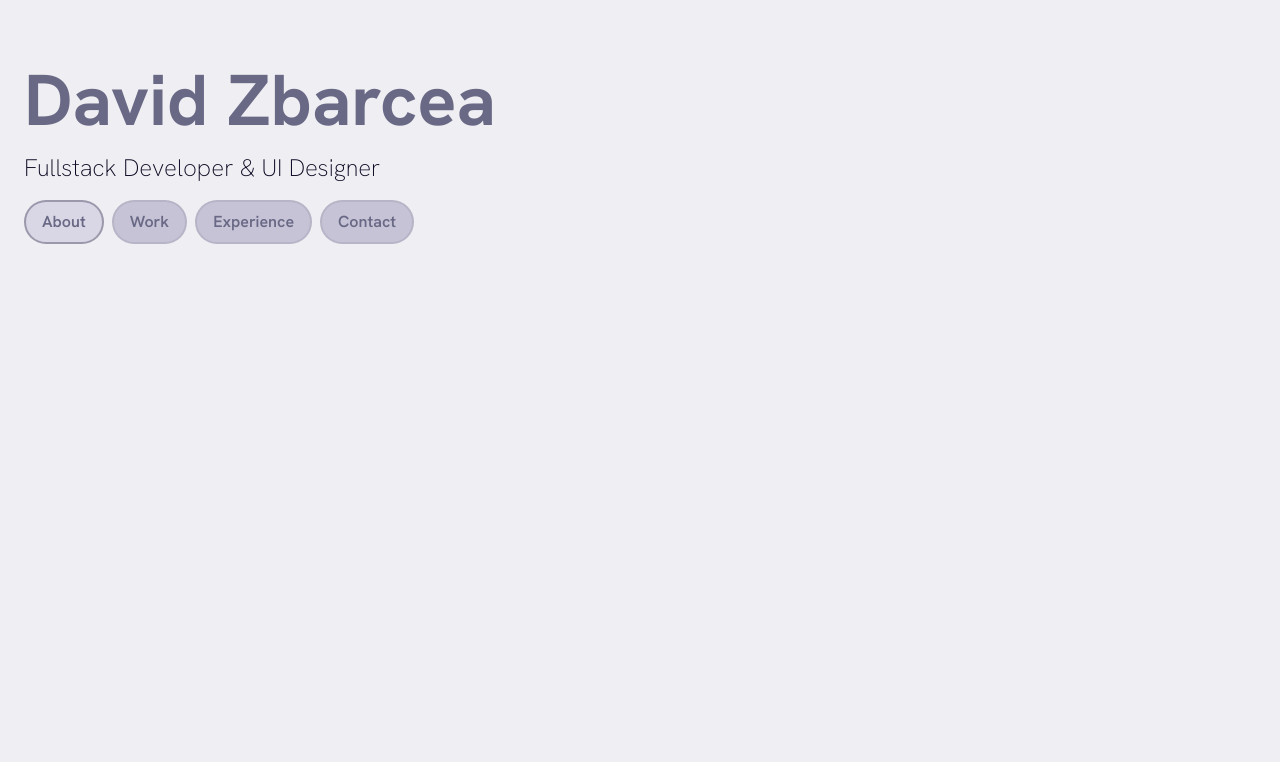
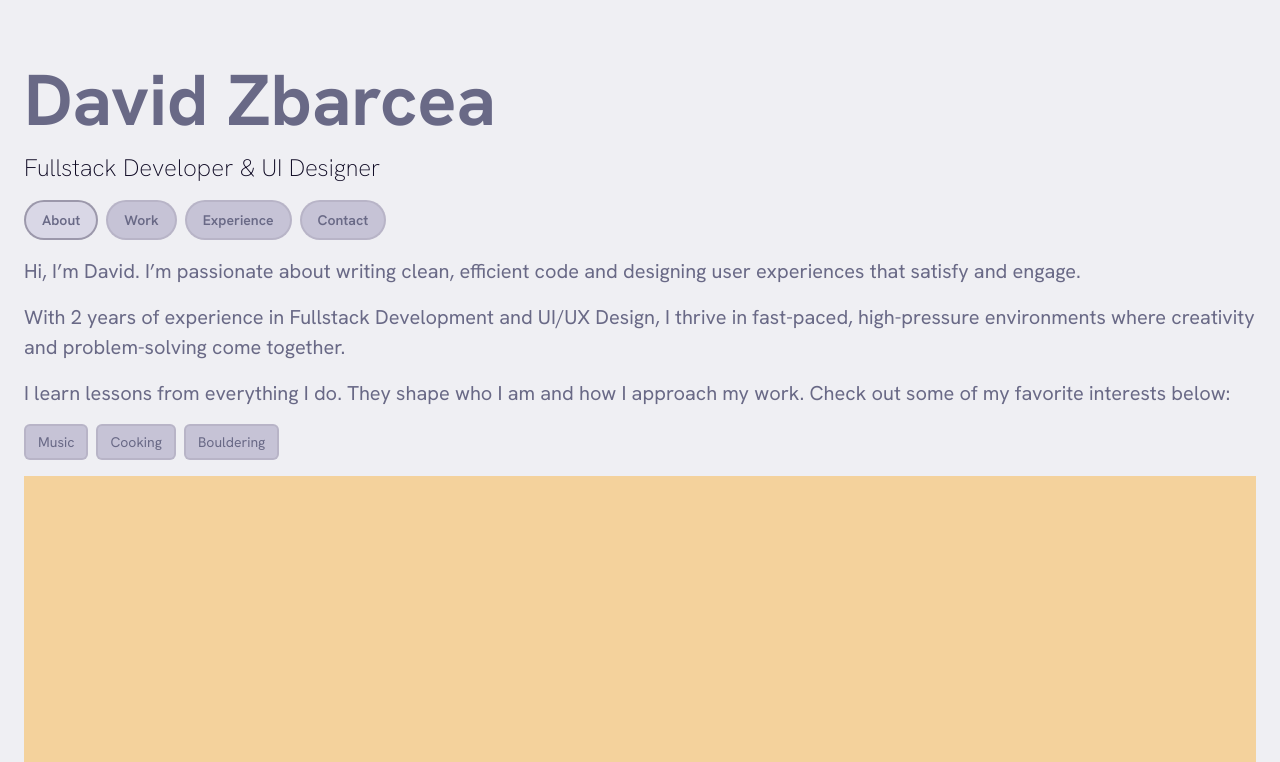
Before and after one commit to dzbarcea/portfolio, a Next.js app: page / in a window 1280 px wide. Shown: the top 762 px of the page. Built offline with nearby package versions, Linux system fonts and the light colour scheme.

Commit message:
styled navbar and most of about page (toggle buttons not working properly)

```diff
--- /dev/null
+++ b/src/components/ImageController/ImageController.tsx
@@ -0,0 +1,52 @@
+import {useState} from 'react';
+import ToggleButton from '@/components/ToggleButton/ToggleButton';
+
+const images = [
+    {
+        text: 'Music',
+        alt: 'Music img',
+        src: 'music.jpg'
+    },
+    {
+        text: 'Cooking',
+        alt: 'Music img',
+        src: 'music.jpg'
+    },
+    {
+        text: 'Bouldering',
+        alt: 'Music img',
+        src: 'music.jpg'
+    },
+];
+
+const ImageController = () => {
+    const [activeIndex, setActiveIndex] = useState<number | undefined>(undefined);
+    const defaultImgPath = '/cat-image.png';
+    const defaultImgAlt = 'Cat Image';
+
+    const resetActiveIndex = () => {
+        setActiveIndex(undefined);
+    }
+
+    return (
+        <>
+            <div className='flex flex-wrap gap-2'>
+                {images.map((image, index) => (
+                    <ToggleButton
+                        key={index}
+                        onToggleOn={() => setActiveIndex(index)}
+                        onToggleOff={resetActiveIndex}
+                    >
+                        {image.text}
+                    </ToggleButton>
+                ))}
+            </div>
+            <img
+                src={activeIndex ? images[activeIndex].src : defaultImgPath}
+                alt={activeIndex ? images[activeIndex].alt : defaultImgAlt}
+            />
+        </>
+    );
+}
+
+export default ImageController;
--- a/src/components/NavBar.tsx
+++ b/src/components/NavBar/NavBar.tsx
@@ -1,4 +1,4 @@
-import NavLink from '@/components/NavLink';
+import NavLink from '@/components/NavBar/NavLink';
 import {useEffect, useState} from 'react';
 
 const pages = [
--- a/src/components/NavLink.tsx
+++ b/src/components/NavBar/NavLink.tsx
@@ -8,7 +8,7 @@ interface NavLinkProps {
 
 const NavLink = ({ children, to, active=false }: NavLinkProps) => {
     return (
-        <a href={to} className={`hover-container px-4 py-2 font-semibold rounded-full ${active && 'active'}`}>
+        <a href={to} className={`hover-container px-4 py-2 text-sm font-semibold rounded-full ${active && 'active'}`}>
             {children}
         </a>
     );
--- /dev/null
+++ b/src/components/ToggleButton/ToggleButton.tsx
@@ -0,0 +1,34 @@
+import {ReactNode, useState} from 'react';
+
+interface ToggleButtonProps {
+    onToggleOn?: () => void;
+    onToggleOff?: () => void;
+    children?: ReactNode;
+}
+
+const ToggleButton = ({ onToggleOn, onToggleOff, children }: ToggleButtonProps) => {
+    const [isActive, setIsActive] = useState(false);
+
+    const handleClick = () => {
+        setIsActive(!isActive);
+
+        if (isActive && onToggleOn) {
+            onToggleOn();
+        } else if (!isActive && onToggleOff) {
+            onToggleOff();
+        }
+    }
+
+    return (
+        <button
+            role='switch'
+            aria-checked={isActive}
+            onClick={handleClick}
+            className={`hover-container rounded-md py-1.5 px-3 text-sm ${isActive && 'active'}`}
+        >
+            {children}
+        </button>
+    );
+}
+
+export default ToggleButton;
--- a/src/layouts/Layout.tsx
+++ b/src/layouts/Layout.tsx
@@ -1,6 +1,6 @@
 import '@/styles/globals.css';
 import { ReactNode } from 'react';
-import NavBar from '@/components/NavBar';
+import NavBar from '@/components/NavBar/NavBar';
 
 interface LayoutProps {
     children?: ReactNode;
@@ -8,11 +8,13 @@ interface LayoutProps {
 
 const Layout = ({ children }: LayoutProps) => {
     return (
-        <div className='flex flex-col pt-16 px-6 gap-4'>
+        <div className='flex flex-col pt-16 px-6 gap-4 min-h-full'>
             <h1>David Zbarcea</h1>
             <h2>Fullstack Developer & UI Designer</h2>
             <NavBar/>
-            <div>
+
+            {/* Main Content */}
+            <div className='flex flex-col flex-1 gap-4'>
                 {children}
             </div>
         </div>
--- a/src/pages/index.tsx
+++ b/src/pages/index.tsx
@@ -1,8 +1,18 @@
 import Layout from '../layouts/Layout';
+import ImageController from '@/components/ImageController/ImageController';
 
 const Index = () => {
     return (
-        <Layout />
+        <Layout>
+            <p>Hi, I’m David. I’m passionate about writing clean, efficient code and designing user experiences that
+                satisfy and engage.</p>
+            <p>With 2 years of experience in Fullstack Development and UI/UX Design, I thrive in fast-paced,
+                high-pressure environments where creativity and problem-solving come together.</p>
+            <p>I learn lessons from everything I do. They shape who I am and how I approach my work. Check out some
+                of my favorite interests below:</p>
+
+            <ImageController />
+        </Layout>
     );
 }
 
--- a/src/styles/globals.css
+++ b/src/styles/globals.css
@@ -43,6 +43,10 @@
     font-family: 'Hanken Grotesk', sans-serif;
   }
 
+  #__next {
+    height: 100vh;
+  }
+
   h1 {
     @apply text-7xl font-bold;
   }
@@ -50,4 +54,8 @@
   h2 {
     @apply text-2xl font-extralight text-dark;
   }
+
+  p {
+    font-size: 1.25rem;
+  }
 }
```
Also changed, not shown: public/cat-image.png (added).
